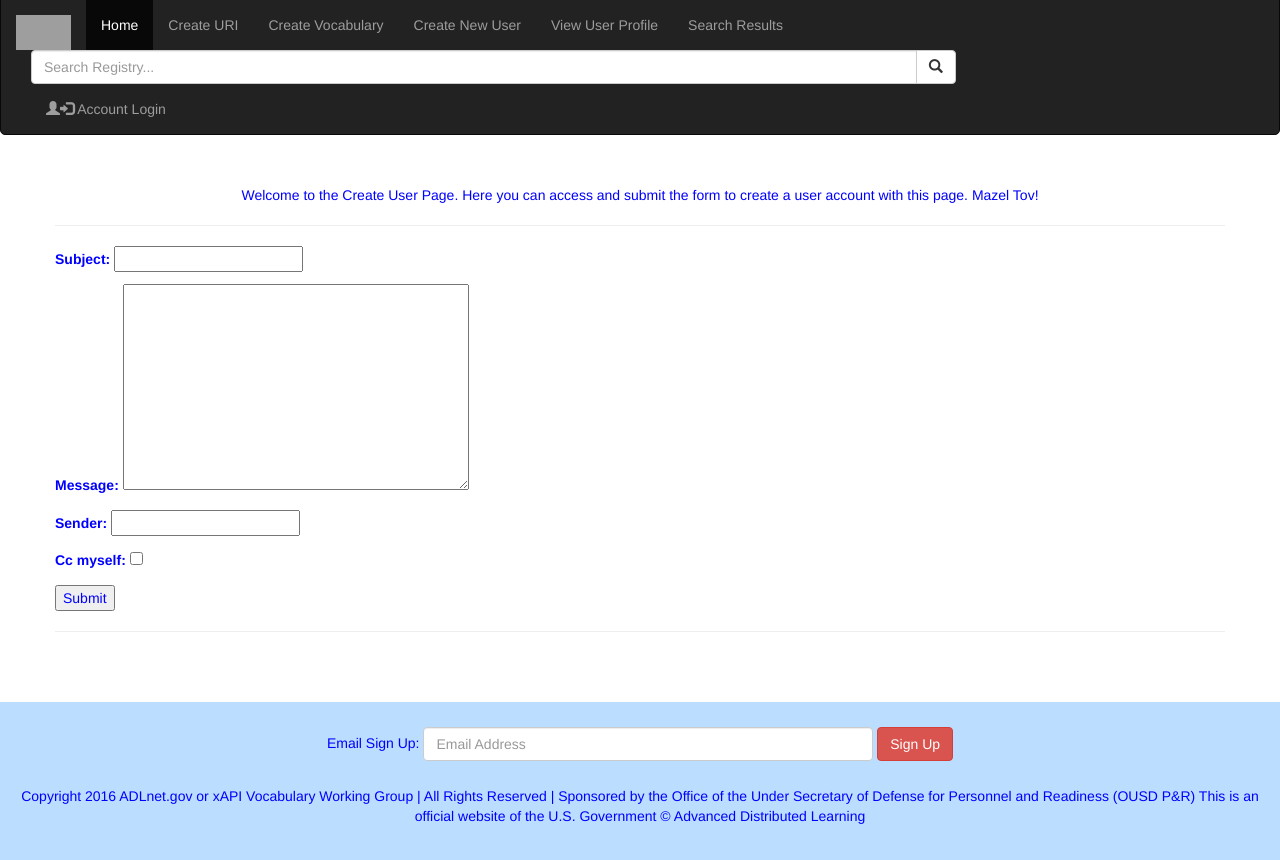
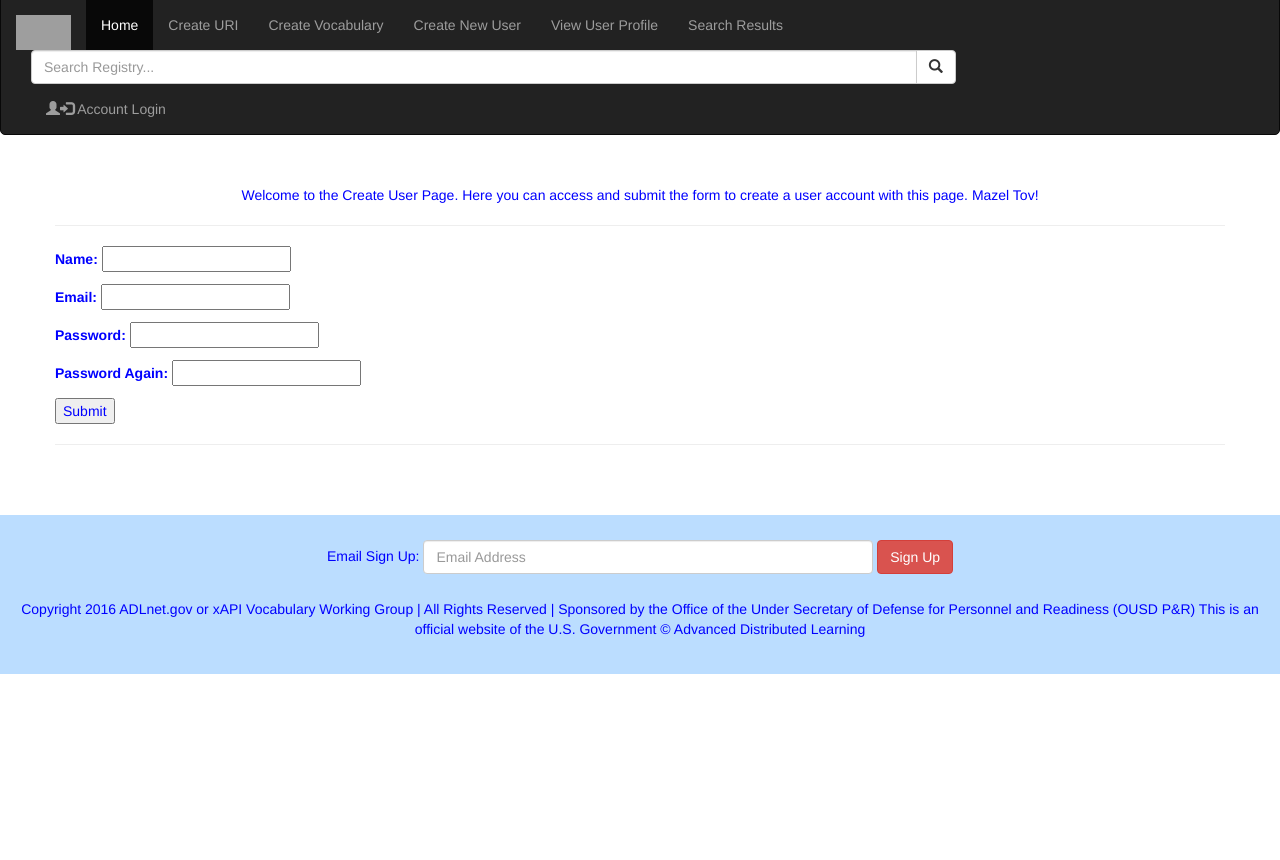
Before and after one commit to pauliejes/vocab-server, a Django app: page /createUser in a window 1280 px wide. Shown: the part 243-1103 px from the top of the page. After the commit the page ends 917 px from the top, so only its background shows below. Run offline with Django 3.2, Linux system fonts and the light colour scheme; some libraries are stand-ins or nearby versions; grey boxes are pictures that could not be loaded.

Commit message:
added user and IRI model, implemented login system

```diff
--- a/VOCAB_SITE/vocab/forms.py
+++ b/VOCAB_SITE/vocab/forms.py
@@ -1,7 +1,21 @@
 from django import forms
 
-class LoginForm(forms.Form):
-    userName = forms.CharField(label='User name', max_length=10)
+class RegisterForm(forms.Form):
+    username = forms.CharField(max_length=200, label='Name')
+    email = forms.EmailField(max_length=200, label='Email')
+    password = forms.CharField(label='Password',
+                                widget=forms.PasswordInput(render_value=False))
+    password2 = forms.CharField(label='Password Again',
+                                widget=forms.PasswordInput(render_value=False))
+
+    def clean(self):
+        cleaned = super(RegisterForm, self).clean()
+        p1 = cleaned.get("password")
+        p2 = cleaned.get("password2")
+        if p1 and p2:
+            if p1 == p2:
+                return cleaned
+        raise forms.ValidationError("Passwords did not match")
 
 class ContactForm(forms.Form):
     subject = forms.CharField(label='Subject', max_length=100)
@@ -23,3 +37,6 @@ class VocabForm(forms.Form):
     vocabulary = forms.CharField(label='Vocabulary/Profile', max_length=40)
     termType = forms.CharField(label='Term Type', max_length=40)
     term = forms.CharField(label='Term', max_length=40)
+
+class SearchForm(forms.Form):
+    search_term = forms.CharField(label='Search:', max_length=40)
--- a/VOCAB_SITE/vocab/templates/createUser.html
+++ b/VOCAB_SITE/vocab/templates/createUser.html
@@ -10,46 +10,16 @@
 <div class="row content">
     <p class="para">Welcome to the Create User Page.  Here you can access and submit the form to create a user account with this page.  Mazel Tov!</p>
     <hr>
+    {% if error_message %}
+      <ul>
+        <li>{{ error_message }}</li>
+      </ul>
+    {% endif %}
     <form class="" role="form" action="{% url 'createUser' %}" method="post">
-        <!-- <div class="form-group">
-            <textarea class="form-control" rows="3" required></textarea>
-        </div>
-        <button type="submit" class="btn btn-success">Submit</button> -->
         {% csrf_token %}
+        {{ form.non_field_errors }}
         <!-- set this aside for a moment and try something different below this line which works -->
         {{ form.as_p }}
-    <!--    {{ form.non_field_errors }}
-        <div class="fieldWrapper">
-            {{ form.subject.errors }}
-            <label for="{{ form.subject.id_for_label }}">Email subject:</label>
-            {{ form.subject }}
-        </div>
-        <div class="fieldWrapper">
-            {{ form.message.errors }}
-            <label for="{{ form.message.id_for_label }}">Your message:</label>
-            {{ form.message }}
-        </div>
-        <div class="fieldWrapper">
-            {{ form.sender.errors }}
-            {{ form.sender.label_tag }}
-            <!-- <label for="{{ form.sender.id_for_label }}">Your email address:</label>
-            {{ form.sender }}
-        </div>
-        <div class="fieldWrapper">
-            {{ form.cc_myself.errors }}
-            <label for="{{ form.cc_myself.id_for_label }}">CC yourself?</label>
-            {{ form.cc_myself }}
-        </div>  -->
-    <!-- Anotheralternate way to display a form -->
-        <!-- {% for field in form %}
-            <div class="fieldWrapper">
-                {{ field.errors }}
-                {{ field.label_tag }} {{ field }}
-                {% if field.help_text %}
-                <p class="help">{{ field.help_text|safe }}</p>
-                {% endif %}
-            </div>
-        {% endfor %} -->
         <input type="submit" value="Submit" />
     </form>
     <hr>
--- a/VOCAB_SITE/vocab/templates/home.html
+++ b/VOCAB_SITE/vocab/templates/home.html
@@ -1,5 +1,4 @@
 {% extends "master.html" %}
-
 {% block extra_css %}
 <!-- This line holds stylesheets for individual pages if needed -->
 {% load static %}
--- a/VOCAB_SITE/vocab/templates/master.html
+++ b/VOCAB_SITE/vocab/templates/master.html
@@ -50,7 +50,12 @@
                   </button>
               </span>
           </div>
+        {% if user.is_authenticated %}
+        <li>Hello<a href="{% url 'userProfile' %}">{{ user.username }}</a></li>
+        <li><a href="{% url 'logout' %}">Logout</a></li>
+        {% else %}
         <li><a href="{% url 'login' %}"><span class="glyphicon glyphicon-user"></span><span class="glyphicon glyphicon-log-in"></span> Account Login </a></li>
+        {% endif %}
       </ul>
     </div>
   </div>
--- a/VOCAB_SITE/vocab/views.py
+++ b/VOCAB_SITE/vocab/views.py
@@ -1,13 +1,20 @@
+from django.contrib.auth import logout, login, authenticate
+from django.contrib.auth.decorators import login_required
+from django.contrib.auth.models import User
+from django.core.urlresolvers import reverse
+from django.http import HttpResponseRedirect, HttpResponse
 from django.shortcuts import render
+from django.views.decorators.csrf import csrf_protect
 from django.views.decorators.http import require_http_methods
-from django.http import HttpResponseRedirect, HttpResponse
-from .forms import LoginForm, ContactForm, TermForm, VocabForm
-from django.core.mail import send_mail
+
+from .forms import RegisterForm, ContactForm, TermForm, VocabForm, SearchForm
+from .models import RegisteredIRI
 
 @require_http_methods(["GET"])
 def home(request):
     return render(request, 'home.html')
 
+@login_required
 @require_http_methods(["GET", "POST"])
 def createURI(request):
     # return render(request, 'login.html')
@@ -33,41 +40,37 @@ def createURI(request):
 
     return render(request, 'createURI.html', {'form': form})
 
-@require_http_methods(["GET", "POST"])
+@csrf_protect
+@require_http_methods(["POST", "GET"])
 def createUser(request):
-    # return render(request, 'createUser.html')
-    # if this is a POST request we need to process the form data
-    if request.method == 'POST':
-        # create a form instance and populate it with data from the request:
-        form = ContactForm(request.POST)
-        # check whether it's valid:
+    if request.method == 'GET':
+        form = RegisterForm()
+        return render(request, 'createUser.html', {"form": form})
+    elif request.method == 'POST':
+        form = RegisterForm(request.POST)
         if form.is_valid():
-            # process the data in form.cleaned_data as required
-            # ...
-            # redirect to a new URL:
-            # return HttpResponse('baby step get on the elevator <br> %s' % form.cleaned_data['subject'])
-            return HttpResponseRedirect('/')
-            #above are two options to respond simply
-            #below is an example from documentation, let's see what happens
-            subject = form.cleaned_data['subject']
-            message = form.cleaned_data['message']
-            sender = form.cleaned_data['sender']
-            cc_myself = form.cleaned_data['cc_myself']
+            name = form.cleaned_data['username']
+            pword = form.cleaned_data['password']
+            email = form.cleaned_data['email']
+            # If username doesn't already exist
+            if not User.objects.filter(username__exact=name).count():
+                # if email doesn't already exist
+                if not User.objects.filter(email__exact=email).count():
+                    User.objects.create_user(name, email, pword)
+                else:
+                    return render(request, 'createUser.html', {"form": form, "error_message": "Email %s is already registered." % email})
+            else:
+                return render(request, 'createUser.html', {"form": form, "error_message": "User %s already exists." % name})
+            # If a user is already logged in, log them out
+            if request.user.is_authenticated():
+                logout(request)
+            new_user = authenticate(username=name, password=pword)
+            login(request, new_user)
+            return HttpResponseRedirect(reverse('home'))
+        else:
+            return render(request, 'createUser.html', {"form": form})
 
-            recipients = ['andrew.creighton.ctr@adlnet.gov']
-            if cc_myself:
-                recipients.append(sender)
-
-            send_mail(subject, message, sender, recipients)
-            return HttpResponseRedirect('/')
-            #this does not send and email, but since that's not what we really want here anyway - i think we're alright
-
-    # if a GET (or any other method) we'll create a blank form
-    else:
-        form = ContactForm()
-
-    return render(request, 'createUser.html', {'form': form})
-
+@login_required
 @require_http_methods(["GET", "POST"])
 def createVocab(request):
     # return render(request, 'login.html')
@@ -92,30 +95,45 @@ def createVocab(request):
 
     return render(request, 'createVocab.html', {'form': form})
 
+@login_required
 @require_http_methods(["GET"])
 def userProfile(request):
     return render(request, 'userProfile.html')
 
+@require_http_methods(["GET", "POST"])
+def searchResults(request):
+    if request.method == 'POST':
+        form = SearchForm(request.POST)
+        if form.is_valid:
+            search_term = form.data['search_term']
+            iris = RegisteredIRI.objects.filter(address__contains=search_term)
+        return render(request, 'searchResults.html', {"form":form, "iris":iris})
+    else:
+        form = SearchForm()
+    return render(request, 'searchResults.html', {"form":form})
+
+
+# @require_http_methods(["GET", "POST"])
+# def login(request):
+#     # return render(request, 'login.html')
+#     # if this is a POST request we need to process the form data
+#     if request.method == 'POST':
+#         # create a form instance and populate it with data from the request:
+#         form = LoginForm(request.POST)
+#         # check whether it's valid:
+#         if form.is_valid():
+#             # process the data in form.cleaned_data as required
+#             # ...
+#             # redirect to a new URL:
+#             return HttpResponse('thank you please drive through <br> %s' % form.cleaned_data['userName'])
+
+#     # if a GET (or any other method) we'll create a blank form
+#     else:
+#         form = RegisterForm()
+
+#     return render(request, 'login.html', {'form': form})
+@login_required()
 @require_http_methods(["GET"])
-def searchResults(request):
-    return render(request, 'searchResults.html')
-
-@require_http_methods(["GET", "POST"])
-def login(request):
-    # return render(request, 'login.html')
-    # if this is a POST request we need to process the form data
-    if request.method == 'POST':
-        # create a form instance and populate it with data from the request:
-        form = LoginForm(request.POST)
-        # check whether it's valid:
-        if form.is_valid():
-            # process the data in form.cleaned_data as required
-            # ...
-            # redirect to a new URL:
-            return HttpResponse('thank you please drive through <br> %s' % form.cleaned_data['userName'])
-
-    # if a GET (or any other method) we'll create a blank form
-    else:
-        form = LoginForm()
-
-    return render(request, 'login.html', {'form': form})
+def logout_view(request):
+    logout(request)
+    return HttpResponseRedirect(reverse('home'))
--- a/VOCAB_SITE/vocab_site/settings.py
+++ b/VOCAB_SITE/vocab_site/settings.py
@@ -28,6 +28,7 @@ DEBUG = True
 
 ALLOWED_HOSTS = []
 
+LOGIN_REDIRECT_URL = '/userProfile'
 
 # Application definition
 
@@ -125,8 +126,9 @@ USE_TZ = True
 
 # Static files (CSS, JavaScript, Images)
 # https://docs.djangoproject.com/en/1.9/howto/static-files/
+STATIC_ROOT = path.join(path.dirname(__file__), 'static/')
+STATIC_URL = '/static/'
 
-STATIC_URL = '/static/'
 
 REQUEST_HANDLER_LOG_DIR = path.join(PROJECT_DIR, 'logs/django_request.log')
 VOCAB_LOG_DIR = path.join(PROJECT_DIR, 'logs/vocab.log')
--- a/VOCAB_SITE/vocab_site/urls.py
+++ b/VOCAB_SITE/vocab_site/urls.py
@@ -15,16 +15,20 @@ Including another URLconf
 """
 from django.conf.urls import url
 from django.contrib import admin
+from django.contrib.auth import views as auth_views
 
 from vocab import views
 
+admin.autodiscover()
+
 urlpatterns = [
     url(r'^admin/', admin.site.urls),
+    url(r'^accounts/login/$', auth_views.login, name="login"),
+    url(r'^accounts/logout/$', views.logout_view, name="logout"),
     url(r'^$', views.home, name="home"),
     url(r'^createURI$', views.createURI, name="createURI"),
     url(r'^createUser$', views.createUser, name="createUser"),
     url(r'^createVocab$', views.createVocab, name="createVocab"),
-    url(r'^login$', views.login, name="login"),
     url(r'^searchResults$', views.searchResults, name="searchResults"),
     url(r'^userProfile$', views.userProfile, name="userProfile"),
 ]
```
Also changed, not shown: VOCAB_SITE/vocab/models.py (+8 -1 lines), VOCAB_SITE/vocab/templates/searchResults.html (+14 -1 lines), VOCAB_SITE/vocab/templates/userProfile.html (+9 -1 lines), VOCAB_SITE/vocab/static/vocab/js/home.js (renamed from VOCAB_SITE/vocab/static/vocab/js/test.js), VOCAB_SITE/vocab/templates/registration/login.html (line endings or trailing spaces).
